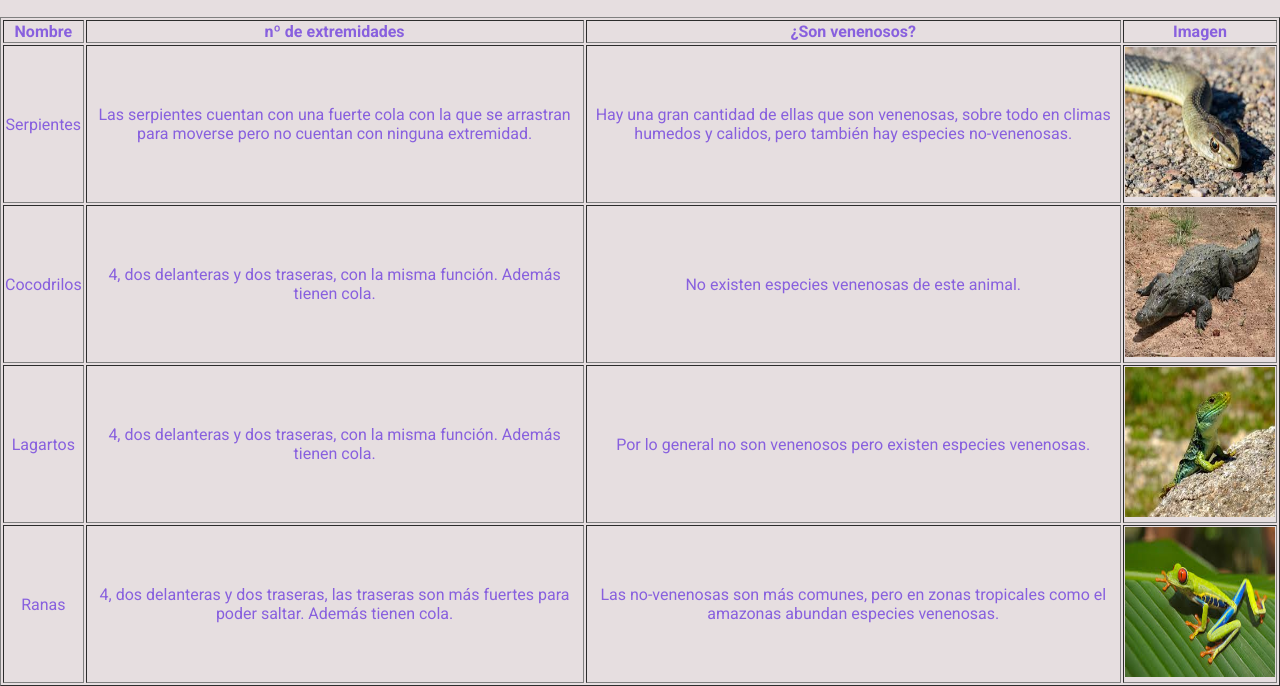
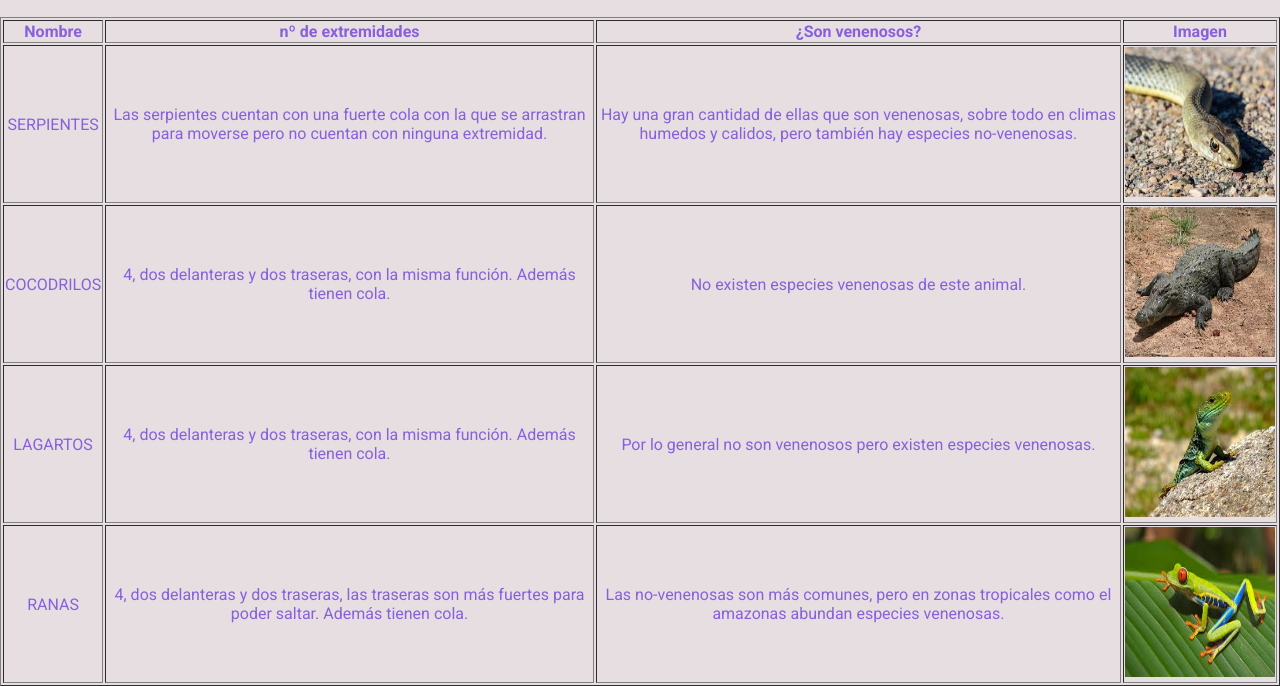
Before and after one commit to carmenmartintic/Repositorio-Carmen-y-Ernesto, a plain HTML site: page PROYECTO COMPLETO/Galería información detallada.html in a window 1280 px wide. Shown: the part 176-862 px from the top of the page. Drawn offline with Linux system fonts and the light colour scheme.

Commit message:
Update Galería información detallada.html

```diff
--- a/PROYECTO COMPLETO/Galería información detallada.html
+++ b/PROYECTO COMPLETO/Galería información detallada.html
@@ -20,25 +20,25 @@
                 <th align="center" ></bg>Imagen</th>
             </tr>
             <tr>
-                <td align="center" >Serpientes</td>
+                <td align="center" >SERPIENTES</td>
                 <td align="center" >Las serpientes cuentan con una fuerte cola con la que se arrastran para moverse pero no cuentan con ninguna extremidad.</td>
                 <td align="center" >Hay una gran cantidad de ellas que son venenosas, sobre todo en climas humedos y calidos, pero también hay especies no-venenosas.</td>
                 <td><img id="img2"src="imagenes/serpiente1.jpeg" alt="serpiente1" width="150" height="150"></td>
             </tr>
             <tr>
-                <td align="center" >Cocodrilos</td>
+                <td align="center" >COCODRILOS</td>
                 <td align="center" >4, dos delanteras y dos traseras, con la misma función. Además tienen cola.</td>
                 <td align="center" >No existen especies venenosas de este animal.</td>
                 <td><img src="imagenes/cocodrilo1.jpeg" alt="cocodrilo1" width="150" height="150"></td>
             </tr>
             <tr>
-                <td align="center" >Lagartos</td>
+                <td align="center" >LAGARTOS</td>
                 <td align="center" >4, dos delanteras y dos traseras, con la misma función. Además tienen cola.</td></td>
                 <td align="center" >Por lo general no son venenosos pero existen especies venenosas.</td>
                 <td><img src="imagenes/lagartos1.jpeg" alt="lagartos1" width="150" height="150"></td>
             </tr>
             <tr>
-                <td align="center" >Ranas</td>
+                <td align="center" >RANAS</td>
                 <td align="center" >4, dos delanteras y dos traseras, las traseras son más fuertes para poder saltar. Además tienen cola.</td></td>
                 <td align="center" >Las no-venenosas son más comunes, pero en zonas tropicales como el amazonas abundan especies venenosas.</td>
                 <td><img src="imagenes/rana1.jpeg" alt="rana1" width="150" height="150"></td>
```
